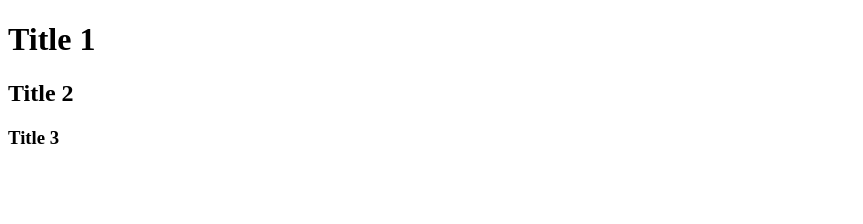
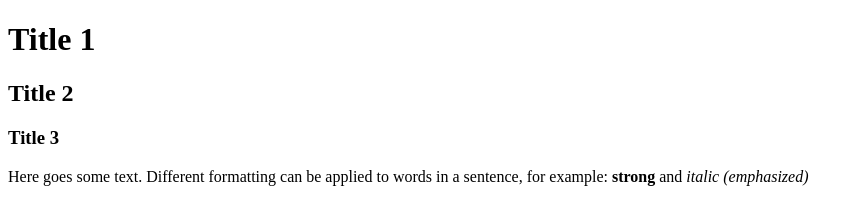
Before and after one commit to tmgsilva3/Html, a plain HTML site: page index.html in a window 1280 px wide. Shown: the whole page, without its empty margins (0-863 px from the left). Drawn offline with Linux system fonts and the light colour scheme.

Commit message:
Added paragraph to file

```diff
--- a/index.html
+++ b/index.html
@@ -9,6 +9,8 @@
         <h1>Title 1</h1>
         <h2>Title 2</h2>
         <h3>Title 3</h3>
+
+        <p>Here goes some text. Different formatting can be applied to words in a sentence, for example: <strong>strong</strong> and <em>italic (emphasized)</em></p>
     </body>
 
 </html>
```
